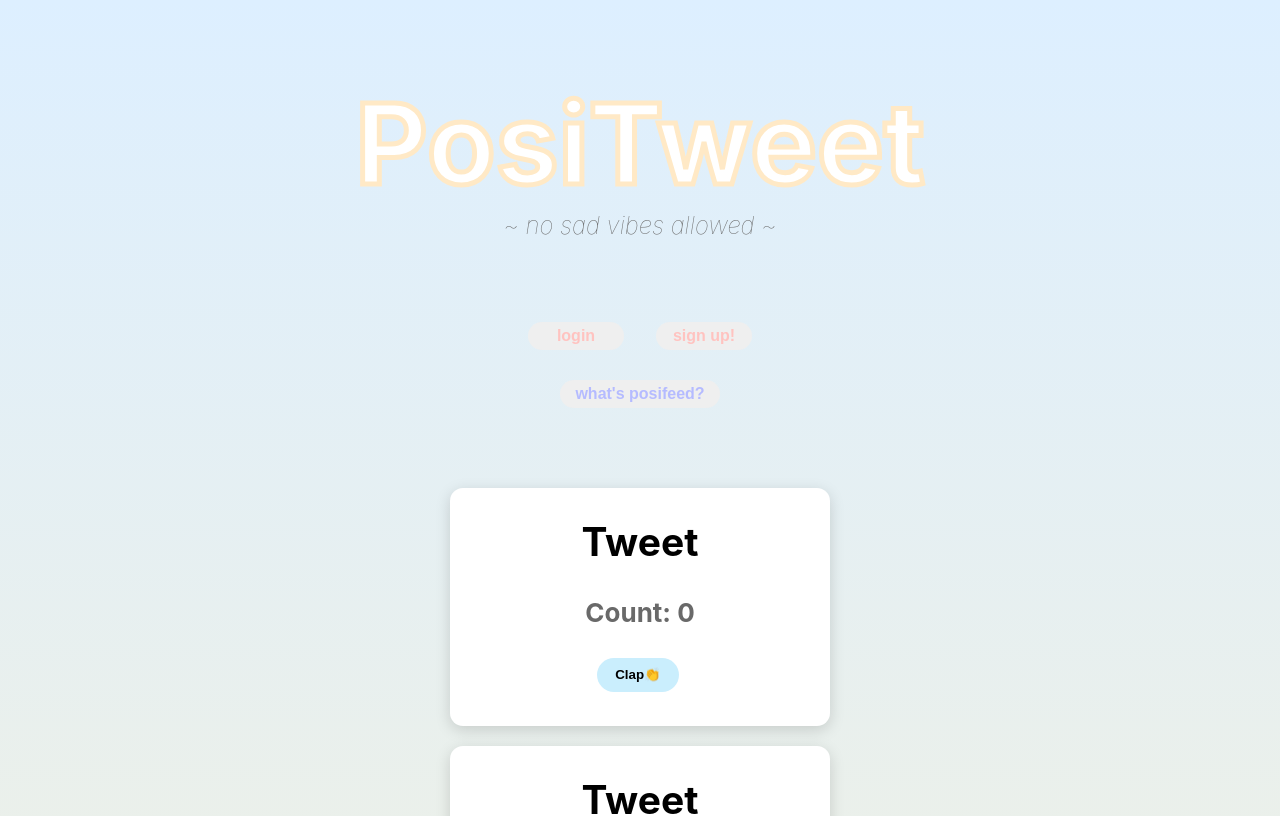
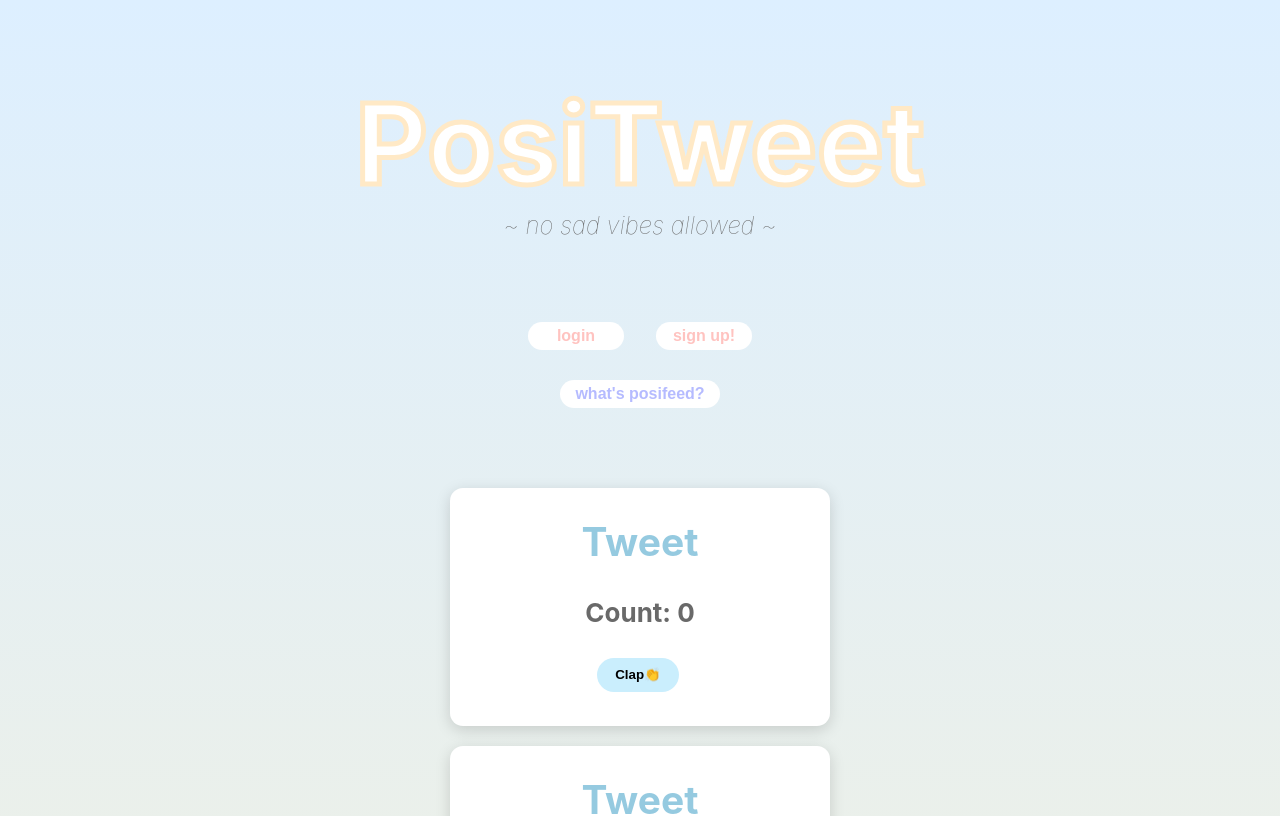
Before and after one commit to asdera/positweets, a React (Create React App) app: page / in a window 1280 px wide. Shown: the top 816 px of the page. Built offline with nearby package versions, Linux system fonts and the light colour scheme.

Commit message:
fix button colours

```diff
--- a/src/App.css
+++ b/src/App.css
@@ -39,6 +39,7 @@
   font-weight: bold;
   margin-bottom: 1vh;
   margin: 2vh;
+  background-color: white;
 }
 
 .signup {
@@ -51,6 +52,7 @@
   font-size: 2vh;
   font-weight: bold;
   margin: 2vh;
+  background-color: white;
 }
 
 .what {
@@ -64,6 +66,7 @@
   font-weight: bold;
   margin: 1.5vh;
   margin-bottom: 10vh;
+  background-color: white;
 }
 
 .App-header {
--- a/src/index.css
+++ b/src/index.css
@@ -59,6 +59,7 @@ code {
   background: #ffffff;
   padding: 30px;
   margin-bottom: 20px;
+  color: #95cae0;
   box-shadow: 0px 4px 15px rgba(0, 0, 0, 0.15);
   border-radius: 13px;
   width: 40vh;
```
